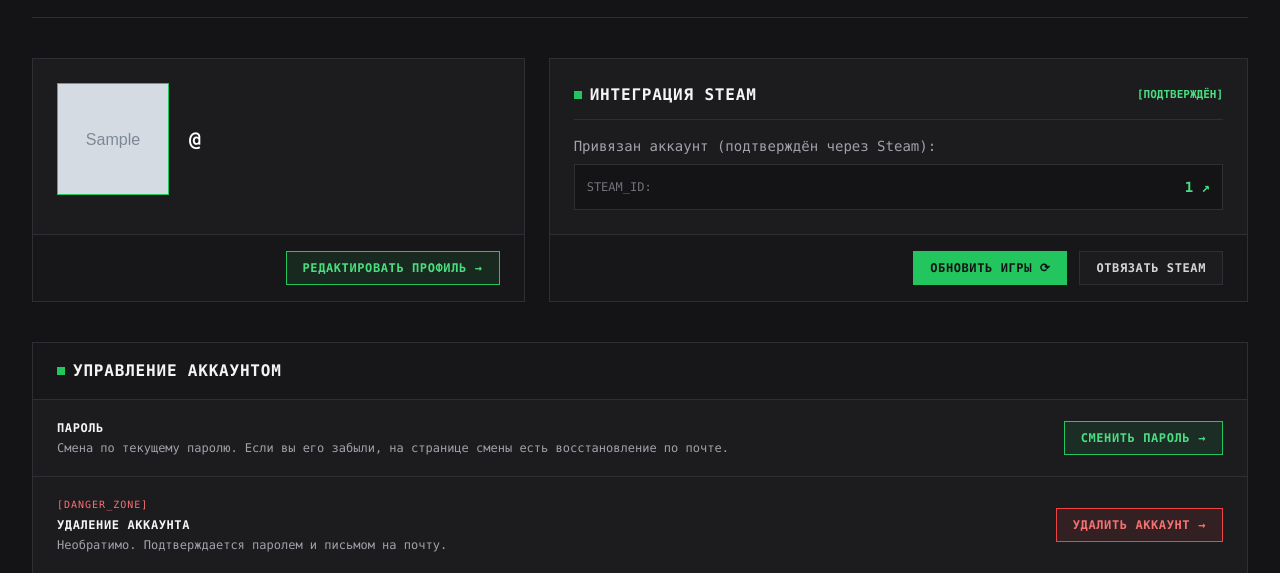
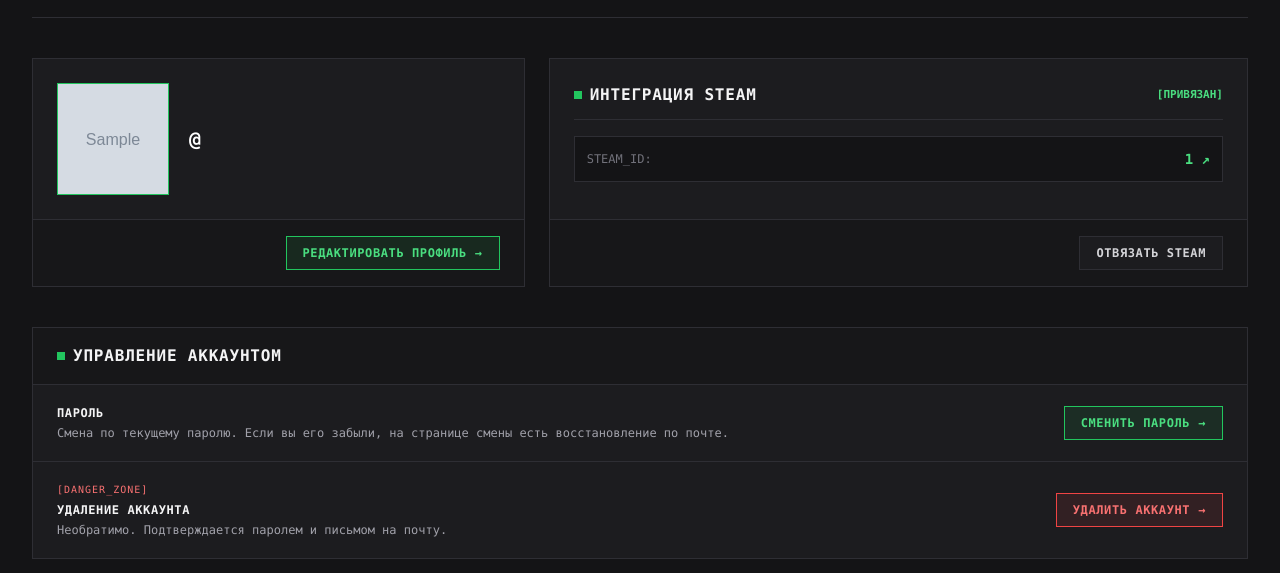
Before and after one commit to WoodenGear-GameDev/Playlog, a Django app: template templates/accounts/profile.html in a window 1280 px wide. Shown: the part 151-724 px from the top of the page. Run offline with Django 5.2, Linux system fonts and the light colour scheme; the template is opened without the code that fills it: most values are stand-ins (such as "Sample title", 1, 10 or a date in 2020); grey boxes marked "Sample" are stand-in pictures; some libraries are stand-ins or nearby versions.

Commit message:
style(profile): clean up steam card UI and remove duplicate refresh button

```diff
--- a/templates/accounts/profile.html
+++ b/templates/accounts/profile.html
@@ -66,15 +66,12 @@
                         </h2>
                     </div>
                     <span class="font-mono text-[11px] {% if profile.steam_id %}text-signal-600 dark:text-signal-400 font-bold{% else %}text-zinc-500{% endif %}">
-                        {% if profile.steam_id %}[ПОДТВЕРЖДЁН]{% else %}[НЕ ПРИВЯЗАН]{% endif %}
+                        {% if profile.steam_id %}[ПРИВЯЗАН]{% else %}[НЕ ПРИВЯЗАН]{% endif %}
                     </span>
                 </div>
 
                 {% if profile.steam_id %}
                     <div class="space-y-2 font-mono text-xs sm:text-sm">
-                        <p class="text-zinc-600 dark:text-zinc-400">
-                            Привязан аккаунт (подтверждён через Steam):
-                        </p>
                         <div class="p-3 border border-paper-300 dark:border-carbon-800 bg-paper-50 dark:bg-carbon-950 flex items-center justify-between gap-2">
                             <span class="text-zinc-500 text-xs">STEAM_ID:</span>
                             <a href="https://steamcommunity.com/profiles/{{ profile.steam_id }}"
@@ -94,14 +91,6 @@
 
             <div class="px-6 py-4 border-t border-paper-300 dark:border-carbon-800 bg-paper-50 dark:bg-carbon-950/60 flex items-center justify-end">
                 {% if profile.steam_id %}
-                    <div class="flex items-center gap-3">
-                        <form method="post" action="{% url 'steam_sync' %}">
-                            {% csrf_token %}
-                            <button type="submit"
-                                    class="px-4 py-2 text-xs font-mono font-bold uppercase tracking-wider bg-signal-500 hover:bg-signal-400 text-carbon-950 border border-signal-500 transition-colors">
-                                ОБНОВИТЬ ИГРЫ ⟳
-                            </button>
-                        </form>
                     <form method="post" action="{% url 'steam_unlink' %}">
                         {% csrf_token %}
                         <button type="submit"
@@ -109,7 +98,6 @@
                             ОТВЯЗАТЬ STEAM
                         </button>
                     </form>
-                    </div>
                 {% else %}
                     <form method="post" action="{% url 'steam_link' %}">
                         {% csrf_token %}
```
Lines whose indentation alone changed are shown as unchanged.
